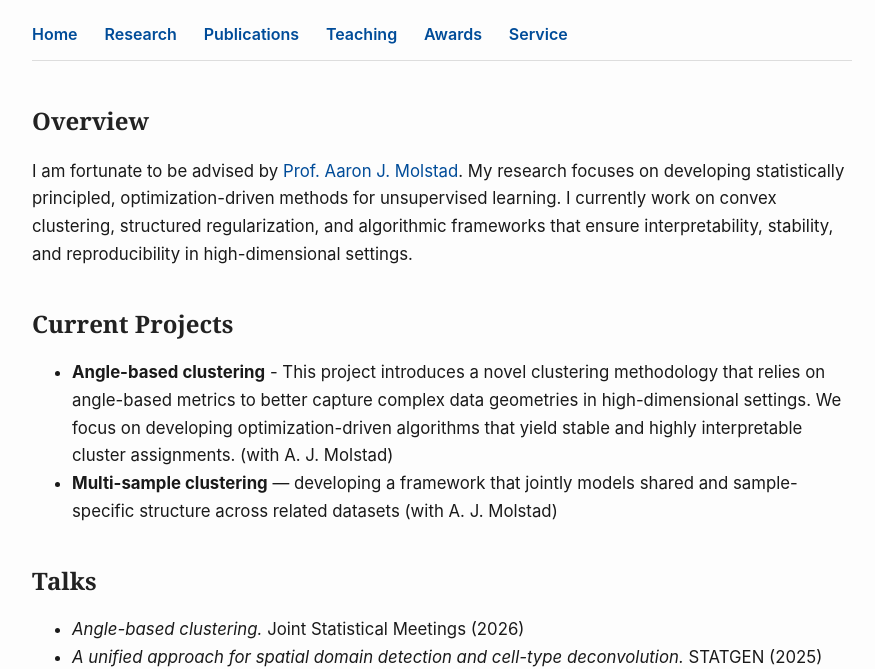
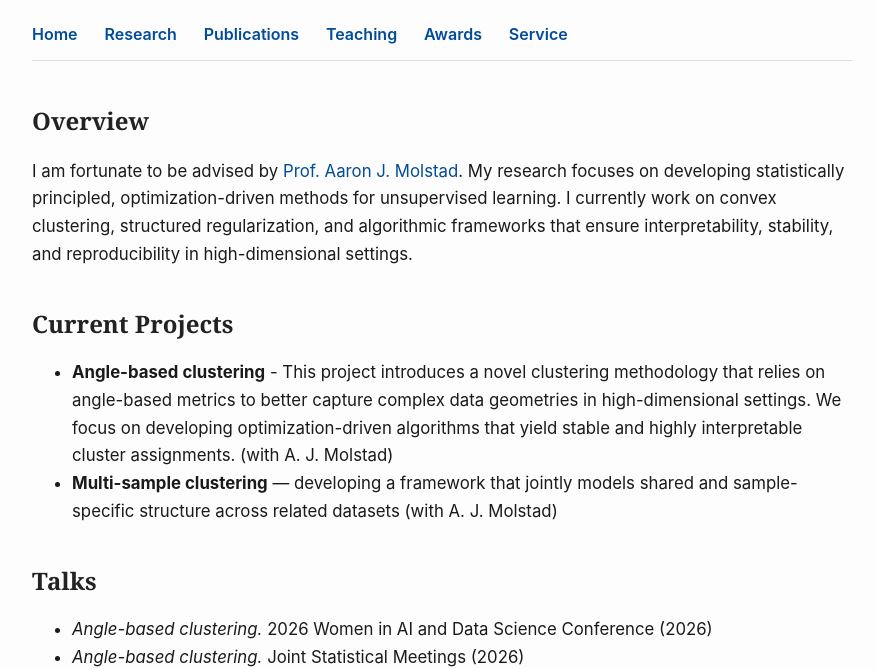
Before and after one commit to koohj2000/koohj2000.github.io, a plain HTML site: page research/index.html in a window 1280 px wide. Shown: the part 131-800 px from the top of the page, without its empty margins (198-1073 px from the left). Drawn offline with Linux system fonts and the light colour scheme.

Commit message:
Update index.html

```diff
--- a/research/index.html
+++ b/research/index.html
@@ -37,6 +37,7 @@ frameworks that ensure interpretability, stability, and reproducibility in high-
 
   <h2>Talks</h2>
 <ul>
+  <li> <em>Angle-based clustering.</em> 2026 Women in AI and Data Science Conference (2026)</li>
   <li> <em>Angle-based clustering.</em> Joint Statistical Meetings (2026)</li>
   <li> <em>A unified approach for spatial domain detection and cell-type deconvolution.</em> STATGEN (2025)</li>
   <li> <em>A unified approach for spatial domain detection and cell-type deconvolution.</em> Joint Statistical Meetings (2025)</li>
```
